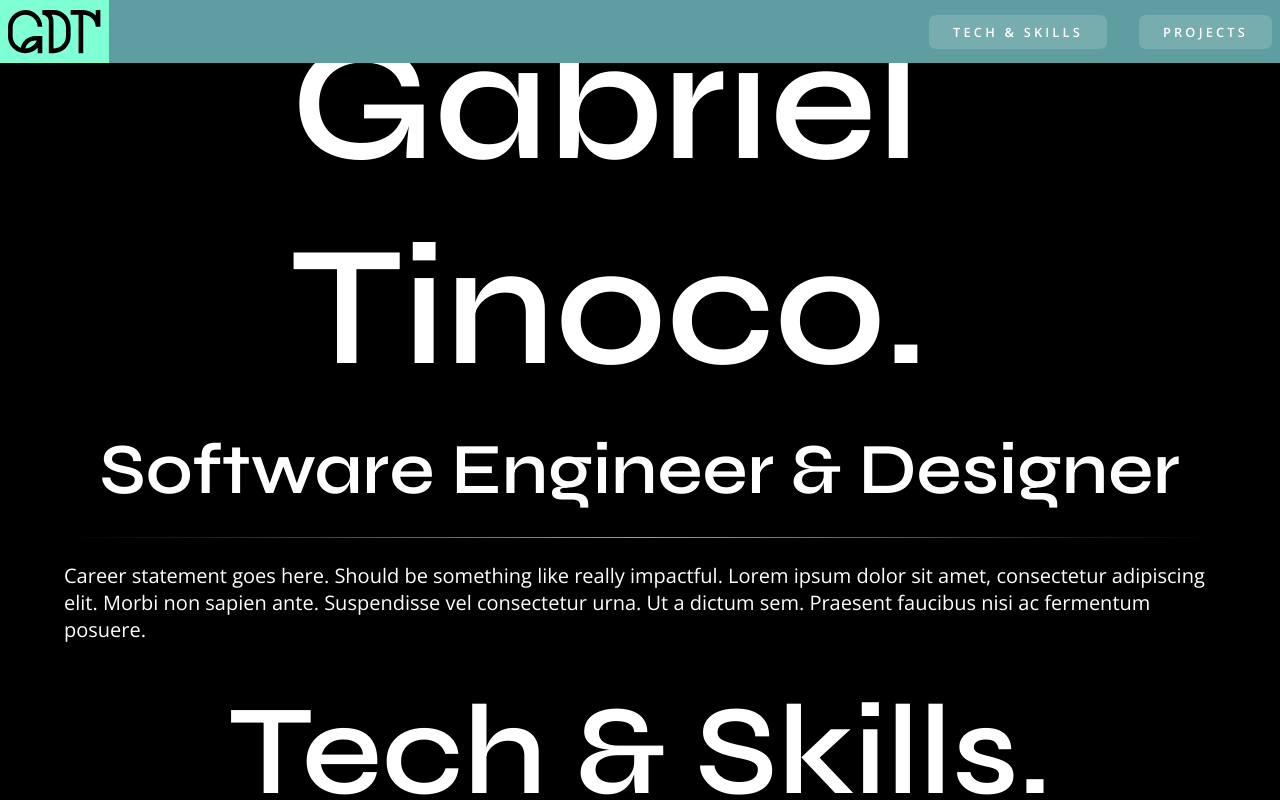
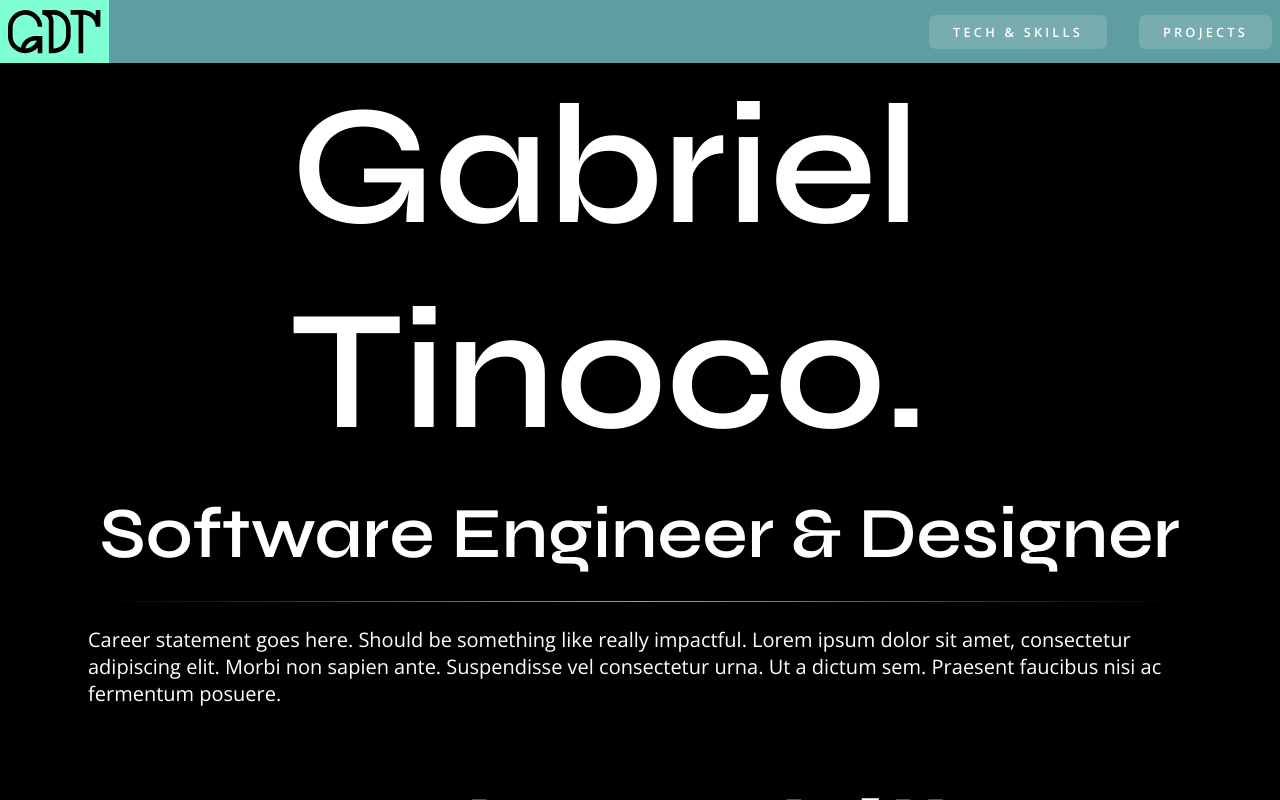
Before and after one commit to Gatinoko/Portfolio, a Next.js app: page / in a window 1280 px wide. Shown: the top 800 px of the page. Built offline with nearby package versions, Linux system fonts and the light colour scheme.

Commit message:
feat(components): Created ColumnGrid component

```diff
--- a/components/_components.scss
+++ b/components/_components.scss
@@ -12,3 +12,4 @@
 @forward './work-timeline/work-timeline.scss';
 @forward './project-box/project-item/project-item.scss';
 @forward './project-box/project-box.scss';
+@forward './column-grid/columnGrid.scss';
--- /dev/null
+++ b/components/column-grid/columnGrid.scss
@@ -0,0 +1,77 @@
+@use '../../styles/modules.scss' as *;
+
+$margin-left: 16px;
+$margin-right: 16px;
+$gutter: 16px;
+
+.colgrid {
+	position: fixed;
+	width: 100%;
+	height: 100%;
+	top: 0;
+	left: 0;
+	display: flex;
+	justify-content: space-evenly;
+
+	.col {
+		width: 100%;
+		height: 100%;
+		margin-right: $gutter;
+		background-color: rgba(210, 36, 216, 0.418);
+
+		&:first-child {
+			margin-left: 16px;
+		}
+
+		&:last-child {
+			margin-right: 16px;
+		}
+	}
+
+	&.responsive {
+		& {
+			.col12,
+			.col11,
+			.col10,
+			.col9,
+			.col8,
+			.col7,
+			.col6,
+			.col5,
+			.col4,
+			.col3,
+			.col2,
+			.col1 {
+				display: auto;
+			}
+		}
+		@include screen-breakpoint(tablet) {
+			.col12,
+			.col11,
+			.col10,
+			.col9 {
+				display: none;
+			}
+
+			.col8 {
+				margin-right: $margin-right;
+			}
+		}
+		@include screen-breakpoint(mobile) {
+			.col12,
+			.col11,
+			.col10,
+			.col9,
+			.col8,
+			.col7,
+			.col6,
+			.col5 {
+				display: none;
+			}
+
+			.col4 {
+				margin-right: $margin-right;
+			}
+		}
+	}
+}
--- a/pages/index.scss
+++ b/pages/index.scss
@@ -17,6 +17,18 @@
 .main {
 	display: flex;
 	flex-direction: column;
-	gap: get-spacing-value(spacing-32);
+	padding: get-spacing-value(spacing-64) get-spacing-value(spacing-24);
+	align-items: center;
+	height: fit-content;
+	gap: get-spacing-value(spacing-64);
 	background-color: rgb(0, 0, 0);
+
+	@include screen-breakpoint(tablet) {
+		padding: get-spacing-value(spacing-24);
+		gap: get-spacing-value(spacing-48);
+	}
+	@include screen-breakpoint(mobile) {
+		padding: get-spacing-value(spacing-8);
+		gap: get-spacing-value(spacing-48);
+	}
 }
```
Also changed, not shown: components/column-grid/column-grid.tsx (added, +39 -0 lines), pages/index.tsx (+7 -3 lines).
